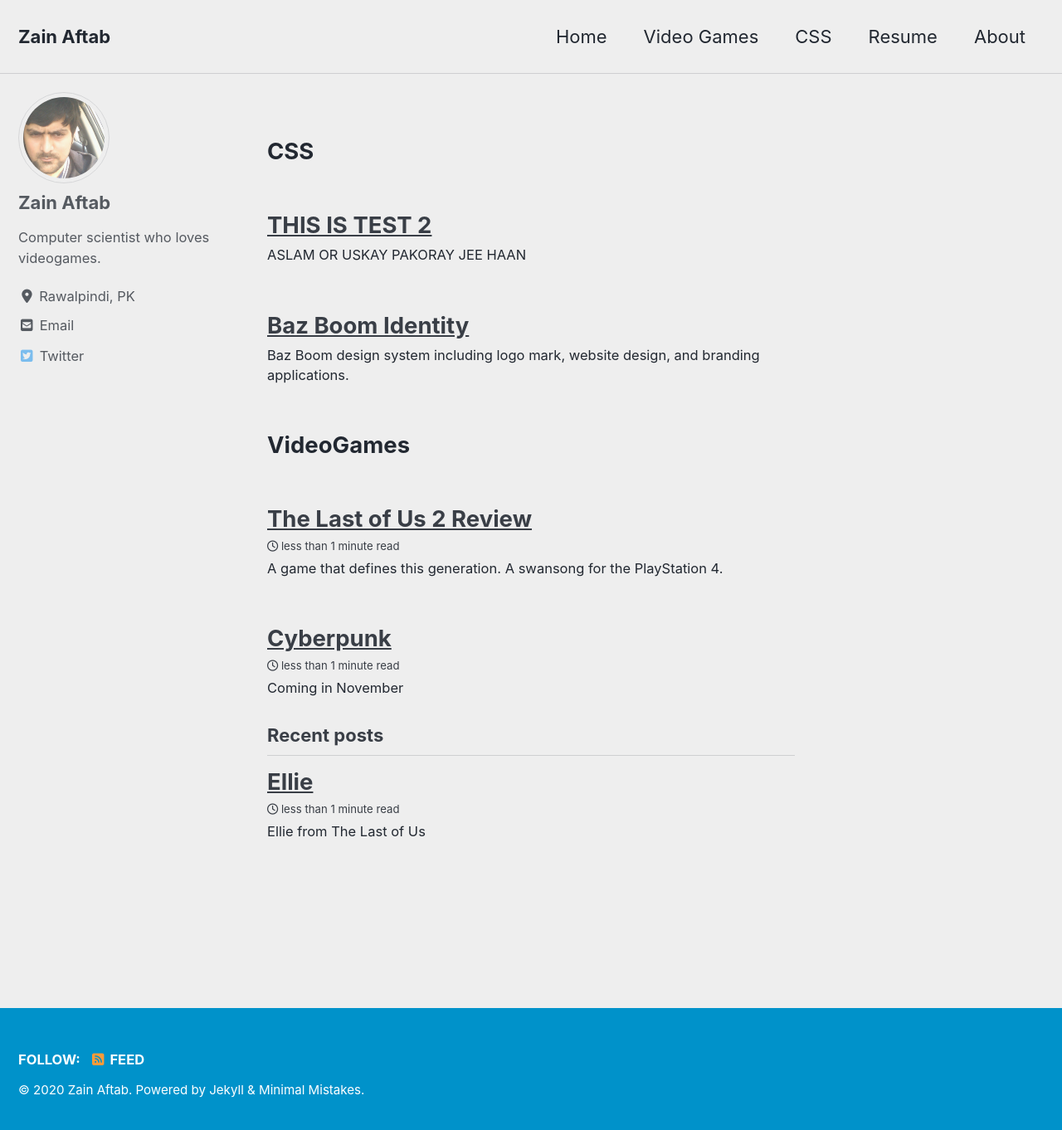
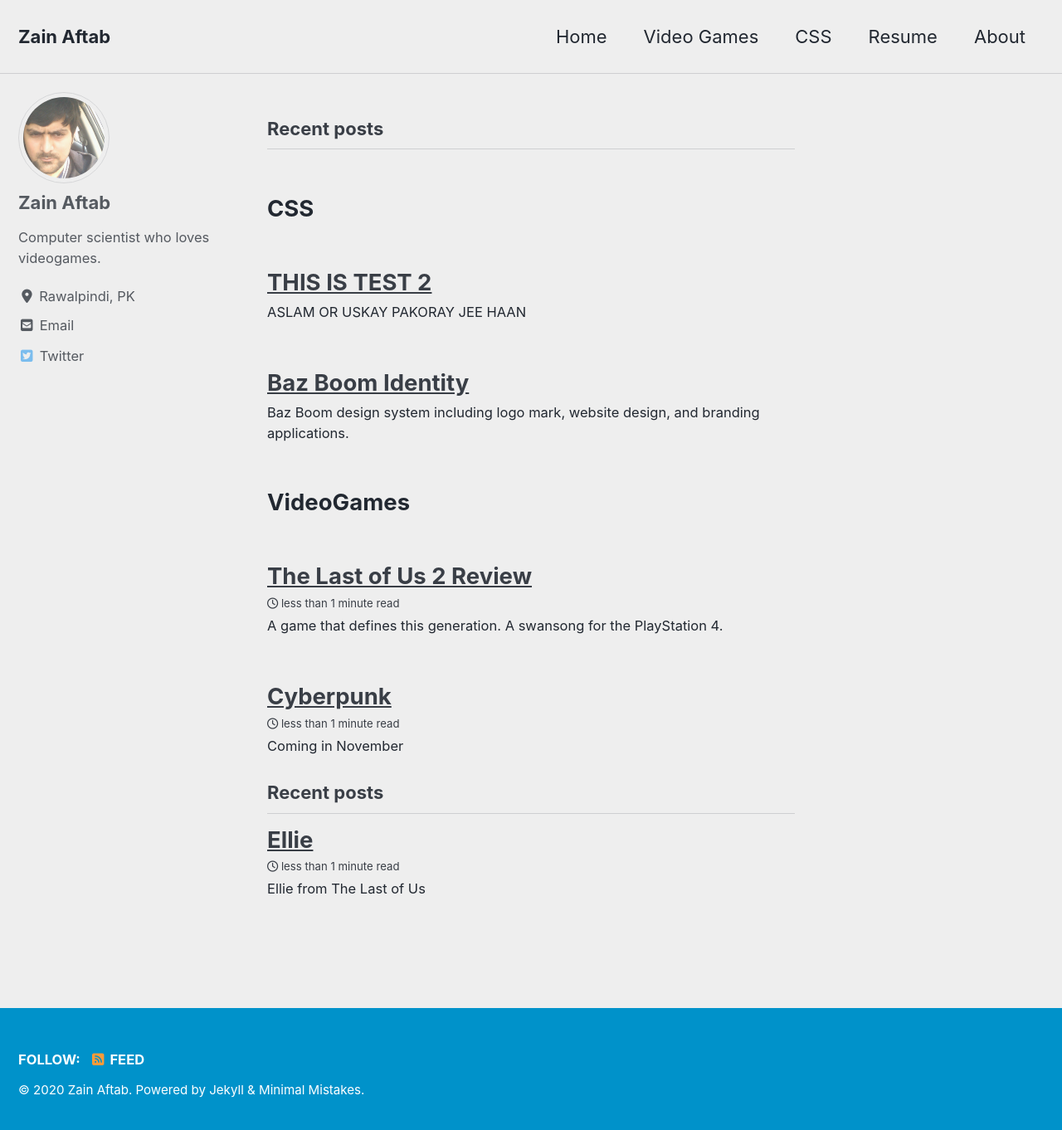
Before and after one commit to zainaftab2225/zainaftab2225.github.io, a Jekyll site: the page built from index.html, in a window 1280 px wide and 1370 px high. Shown: the top 1362 px of the window at 83% size. Built offline with Jekyll 4.4.1, drawn with Linux system fonts in a browser that asks for light colours; cached includes are drawn as plain includes; nearby versions of some CDN libraries; the list of posts is cut into pages by our own code.

Commit message:
heading fixed

```diff
--- a/_layouts/home.html
+++ b/_layouts/home.html
@@ -1,6 +1,8 @@
 ---
 layout: archive
 ---
+
+<h3 class="archive__subtitle">{{ site.data.ui-text[site.locale].recent_posts | default: "Recent CSS Posts" }}</h3>
 <h2> CSS </h2>
 <div class="entries-list">
   {% include documents-collection.html collection='css' type='list' sort_by='title' sort_order='reverse' %}
```
